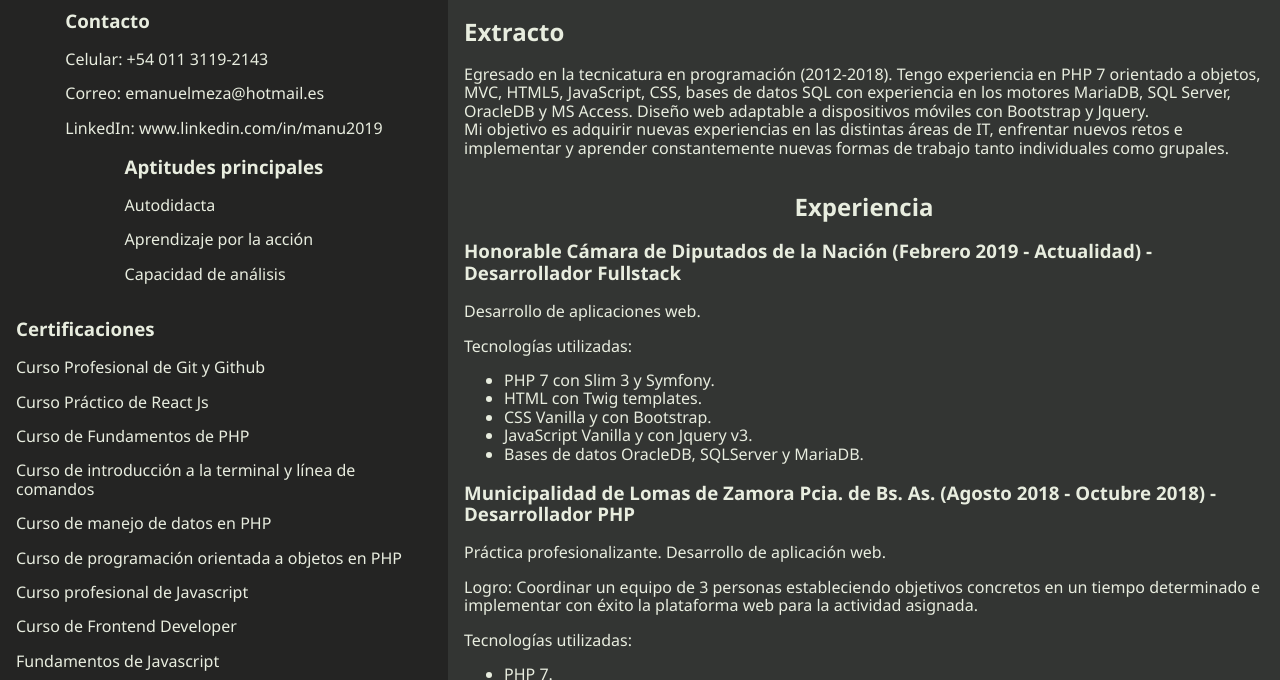
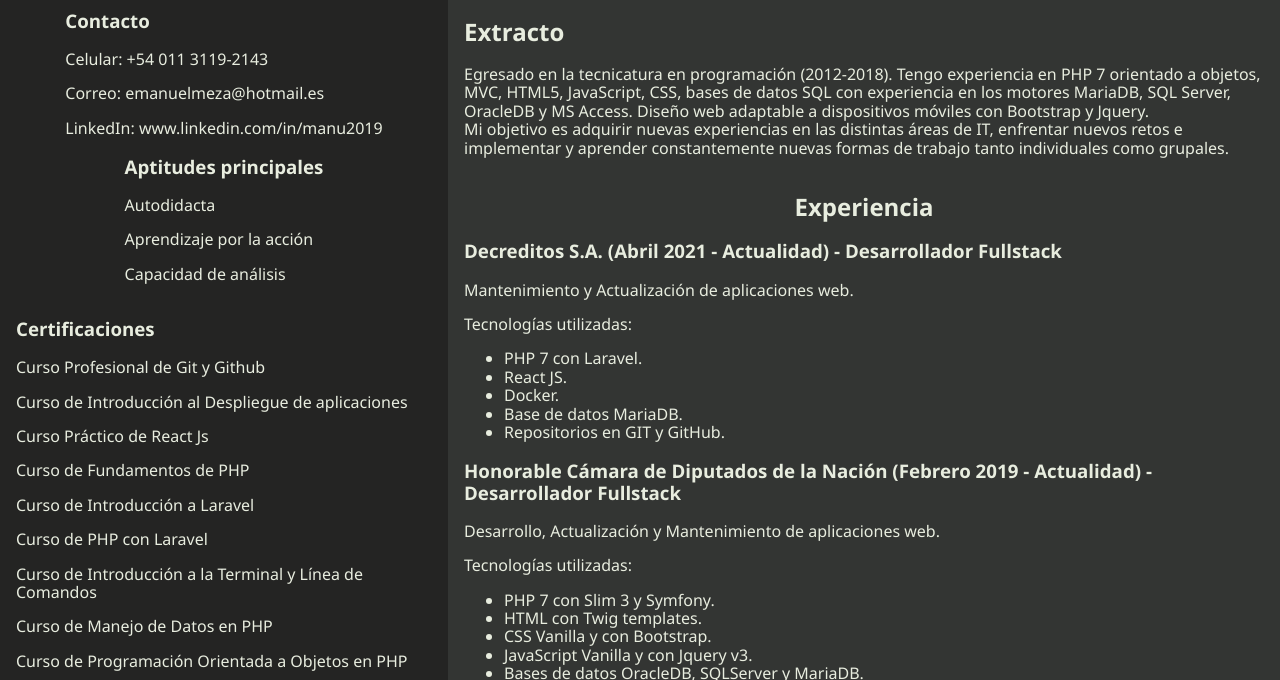
Before and after one commit to ema1103/ema1103.github.io, a plain HTML site: page cv.html in a window 1280 px wide. Shown: the part 114-794 px from the top of the page. Drawn offline with Linux system fonts and the light colour scheme.

Commit message:
Update cv.html
Agregada experiencia decreditos y nuevas certificaciones

```diff
--- a/cv.html
+++ b/cv.html
@@ -32,12 +32,15 @@
             <section class="cv__aside-certifications">
                 <h3>Certificaciones</h3>
                 <p>Curso Profesional de Git y Github</p>
+                <p>Curso de Introducción al Despliegue de aplicaciones</p>
                 <p>Curso Práctico de React Js</p>
                 <p>Curso de Fundamentos de PHP</p>
-                <p>Curso de introducción a la terminal y línea de comandos</p>
-                <p>Curso de manejo de datos en PHP</p>
-                <p>Curso de programación orientada a objetos en PHP</p>
-                <p>Curso profesional de Javascript</p>
+                <p>Curso de Introducción a Laravel</p>
+                <p>Curso de PHP con Laravel</p>
+                <p>Curso de Introducción a la Terminal y Línea de Comandos</p>
+                <p>Curso de Manejo de Datos en PHP</p>
+                <p>Curso de Programación Orientada a Objetos en PHP</p>
+                <p>Curso Profesional de Javascript</p>
                 <p>Curso de Frontend Developer</p>
                 <p>Fundamentos de Javascript</p>
                 <p>Javascript Desarrollador Avanzado Front-End (30hs)</p>
@@ -58,8 +61,22 @@
             <section class="cv__body-experience">
                 <h2>Experiencia</h2>
                 <section>
+                    <h3>Decreditos S.A. (Abril 2021 - Actualidad) - Desarrollador Fullstack</h3>
+                    <p>Mantenimiento y Actualización de aplicaciones web.</p>
+                    <p>
+                        Tecnologías utilizadas:
+                        <ul>
+                            <li>PHP 7 con Laravel.</li>
+                            <li>React JS.</li>
+                            <li>Docker.</li>
+                            <li>Base de datos MariaDB.</li>
+                            <li>Repositorios en GIT y GitHub.</li>
+                        </ul>
+                    </p>
+                </section>
+                <section>
                     <h3>Honorable Cámara de Diputados de la Nación (Febrero 2019 - Actualidad) - Desarrollador Fullstack</h3>
-                    <p>Desarrollo de aplicaciones web.</p>
+                    <p>Desarrollo, Actualización y Mantenimiento de aplicaciones web.</p>
                     <p>
                         Tecnologías utilizadas:
                         <ul>
@@ -68,6 +85,7 @@
                             <li>CSS Vanilla y con Bootstrap.</li>
                             <li>JavaScript Vanilla y con Jquery v3.</li>
                             <li>Bases de datos OracleDB, SQLServer y MariaDB.</li>
+                            <li>Repositorios en GIT y GitLab.</li>
                         </ul>
                     </p>
                 </section>
```
